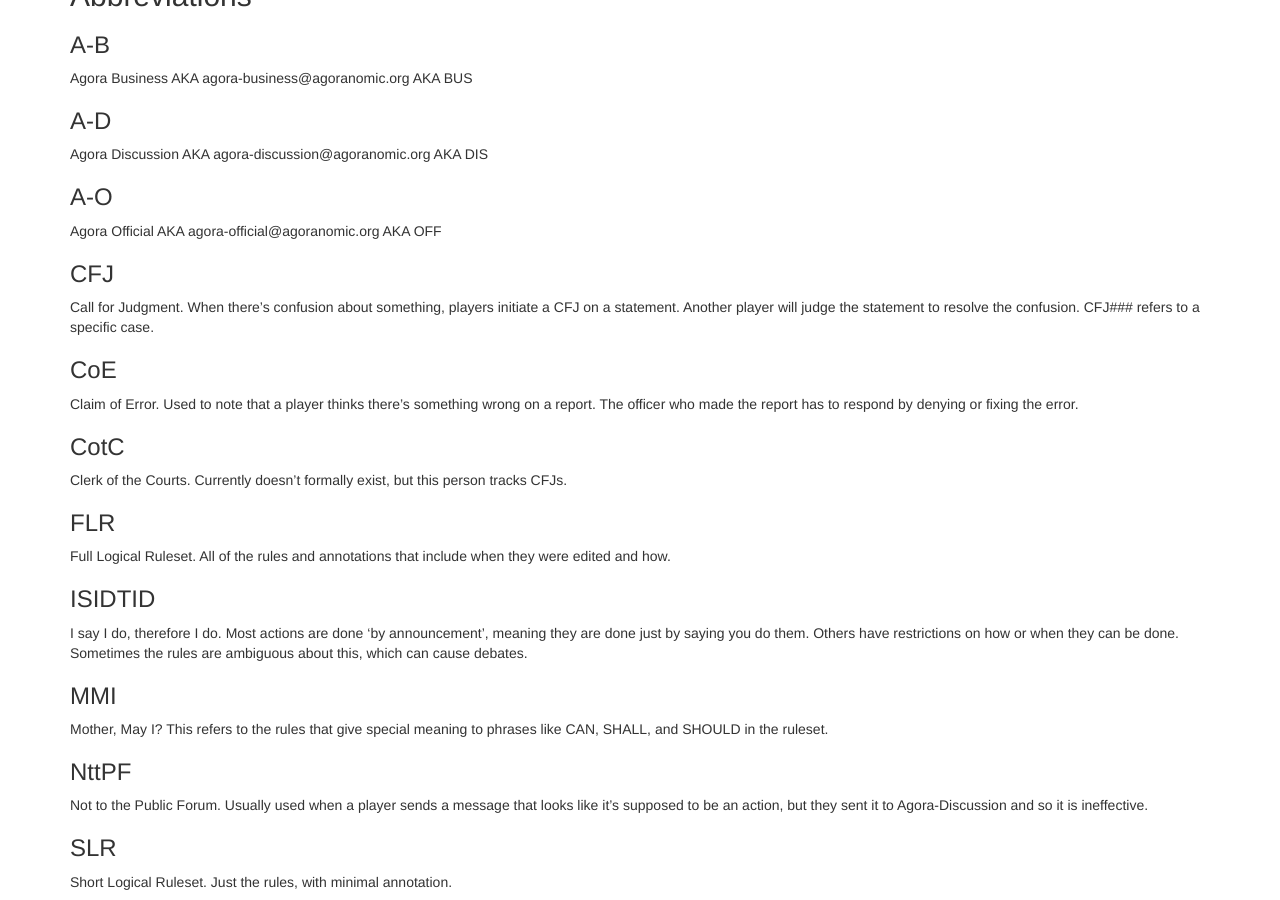
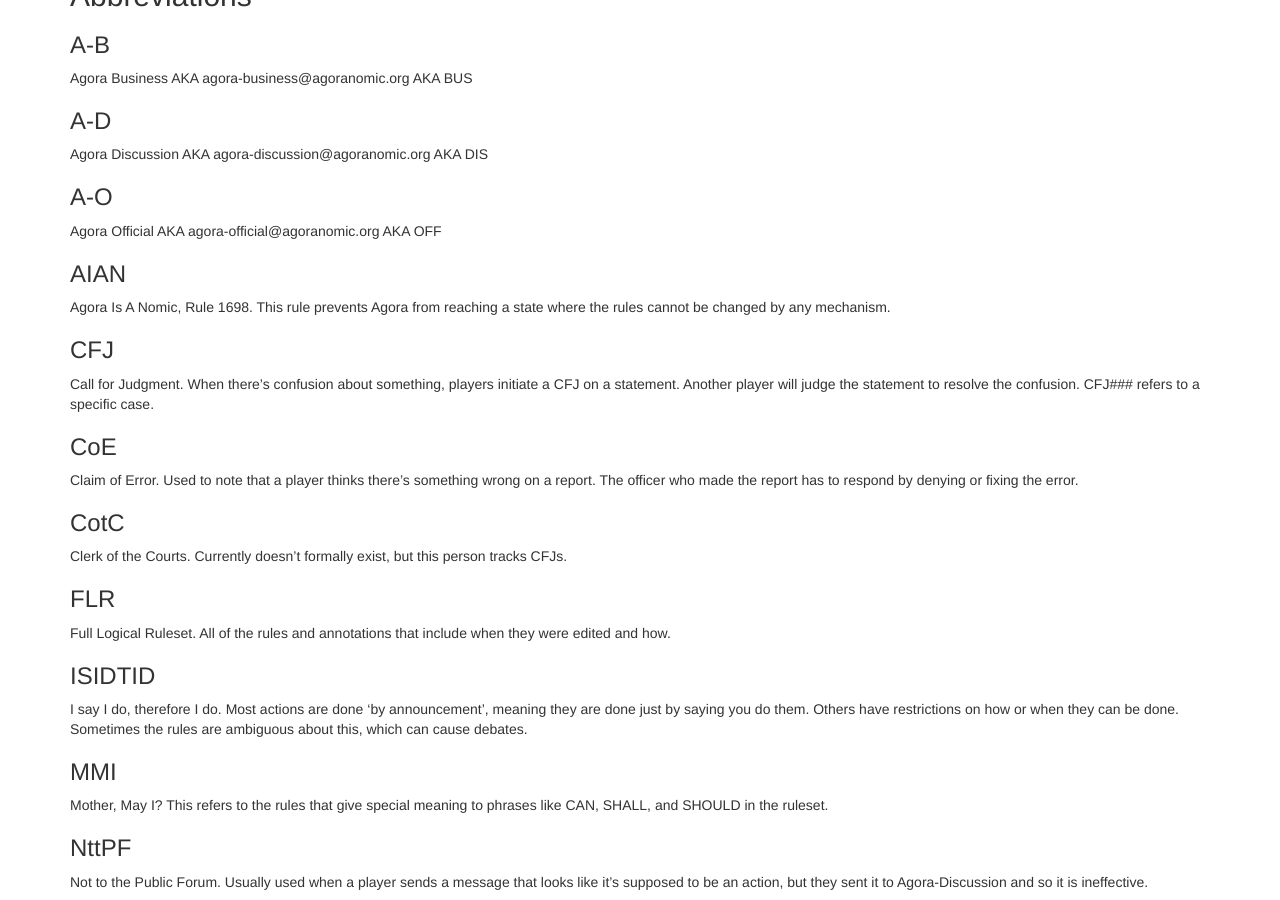
Before and after one commit to AgoraNomic/Help, a Jekyll site: the page built from Glossary.md, in a window 1280 px wide and 900 px high, scrolled down 620 px. Built offline with Jekyll 4.4.1, drawn with Linux system fonts in a browser that asks for light colours; nearby versions of some CDN libraries; our own code applies the rules of GitHub Pages for plain Markdown files.

Commit message:
Add AIAN as an abbreviation to the glossary

```diff
--- a/Glossary.md
+++ b/Glossary.md
@@ -31,6 +31,10 @@ Agora Discussion AKA agora-discussion@agoranomic.org AKA DIS
 ### A-O
 
 Agora Official AKA agora-official@agoranomic.org AKA OFF
+
+### AIAN
+
+Agora Is A Nomic, Rule 1698. This rule prevents Agora from reaching a state where the rules cannot be changed by any mechanism.
 
 ### CFJ
 
```
